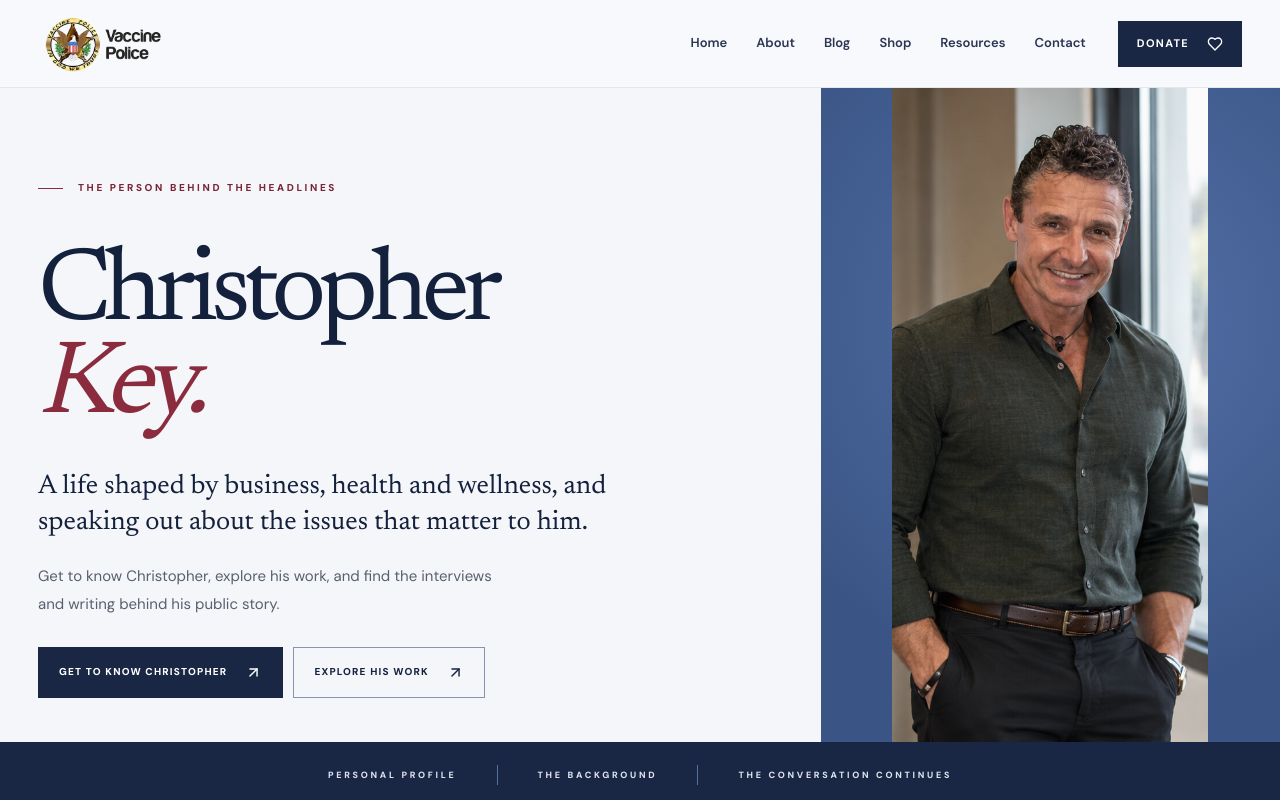
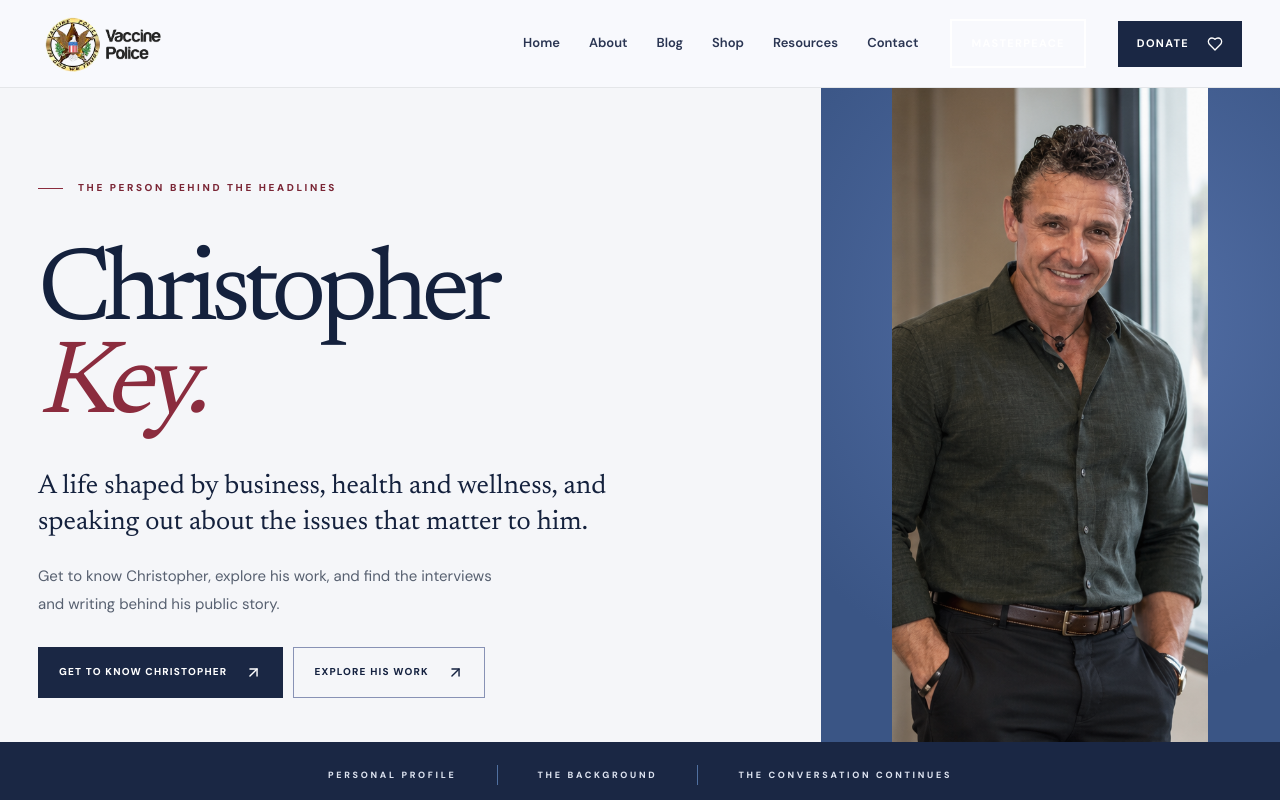
Before and after one commit to AppStudioPros/chris-iskey, a Next.js app: page / in a window 1280 px wide. Shown: the top 800 px of the page. Built offline with nearby package versions, Linux system fonts and the light colour scheme.

Commit message:
Nav: add MasterPeace button left of Donate

```diff
--- a/components/SiteHeader.tsx
+++ b/components/SiteHeader.tsx
@@ -6,6 +6,7 @@ export function SiteHeader(){return <header className="site-header"><div classNa
     <img src="/images/vaccine-police-logo.png" alt="Vaccine Police" height={64} />
   </Link>
   <nav className="desktop-nav" aria-label="Main navigation">{links.map(([n,u])=><Link href={u} key={u}>{n}</Link>)}</nav>
+  <a href="https://masterpeacebyhcs.com/christiskey" target="_blank" rel="noopener noreferrer" className="header-cta" style={{background:'transparent',border:'2px solid currentColor'}}>MASTERPEACE</a>
   <Link href="/donate" className="header-cta">DONATE <Heart size={16}/></Link>
   <details className="mobile-menu"><summary aria-label="Toggle menu"><Menu size={25}/></summary><nav aria-label="Mobile navigation">{links.map(([n,u])=><Link href={u} key={u}>{n}</Link>)}<Link href="/donate">Donate</Link></nav></details>
 </div></header>}
```
